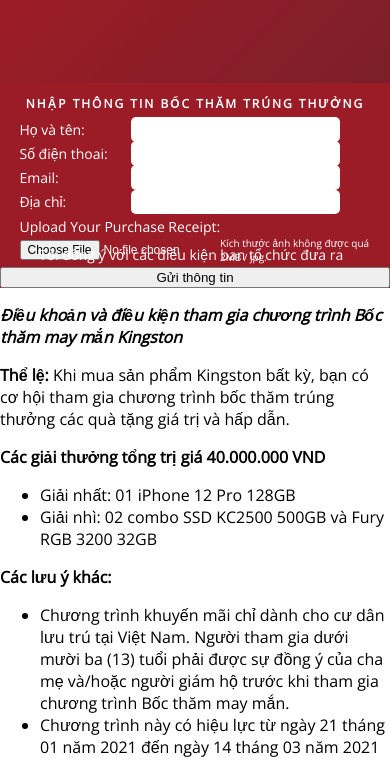
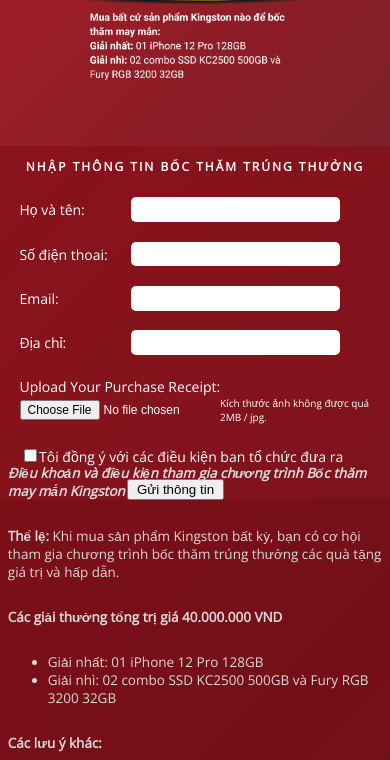
Before and after one commit to thang1160/hp_events, a website: page public/index.html in a window 390 px wide. Shown: the part 1183-1943 px from the top of the page. Drawn offline with nearby package versions, Linux system fonts and the light colour scheme.

Commit message:
Update res_style.css

```diff
--- a/public/css/res_style.css
+++ b/public/css/res_style.css
@@ -1,5 +1,7 @@
 /* Extra small devices (phones, 600px and down) */
+
 @media only screen and (max-width: 600px) {
+
 
     #golden,
     #golden_money,
@@ -8,6 +10,11 @@
     #flower2,
     #flower3 {
         display: none
+    }
+
+    #thisfrm button{
+        width: 25%;
+        margin-left: 32.5%;
     }
 
     .container {
@@ -20,7 +27,7 @@
 
     #main-content {
         /* border: 1px solid; */
-        height: 60%;
+        height: 45%;
         display: flex;
         flex-direction: column;
         background-image: url("../images/background_mobile.png");
@@ -30,10 +37,24 @@
         padding: 0;
     }
 
+    #rule{
+        height: 40%;
+        font-size: 1.6vh;
+        padding: 2%;
+        background-image: url("../images/background2@6x.png");
+        background-size: auto;
+        background-repeat: no-repeat;
+        background-position: center;
+        color: white;
+        filter: brightness(85%);
+        display: flex;
+        flex-direction: column;
+        justify-content: center;
+    }
+
     #form {
-        height: 35%;
-        /* background-image: url("../images/background2@6x.png"); */
-        background-color: rgb(155, 28, 38);
+        height: 17.5%;
+        background-image: url("../images/background2@6x.png");
         background-size: auto;
         background-repeat: no-repeat;
         background-position: center;
@@ -45,7 +66,7 @@
     }
 
     #footer {
-        height: 5%;
+        height: 2.5%;
         display: flex;
         align-items: center;
         background-color: black;
@@ -94,7 +115,7 @@
     }
 
     #gifts {
-        height: 45%;
+        height: 60%;
         display: flex;
         flex-direction: column;
         align-items: center;
@@ -300,22 +321,6 @@
         font-size: 14px;
     }
 }
-
-
-
-@media only screen and (max-height: 800px) and (max-width: 600px) {
-    body {
-        height: 300vh;
-    }
-}
-
-
-@media only screen and (min-height: 800px) and (max-width: 600px) {
-    body {
-        height: 250vh;
-    }
-}
-
 
 /* Small devices (portrait tablets and large phones, 600px and up) */
 @media only screen and (min-width: 600px) {}
@@ -1258,3 +1263,19 @@
         height: 45%;
     }
 }
+
+@media only screen and (max-height: 640px) and (max-width: 600px) {
+    body {
+        height: 400vh;
+    }
+
+    #rule{
+      font-size: 1.7vh
+    }
+}
+
+@media only screen and (min-height: 641px) and (max-width: 600px) {
+    body {
+        height: 350vh;
+    }
+}
```
